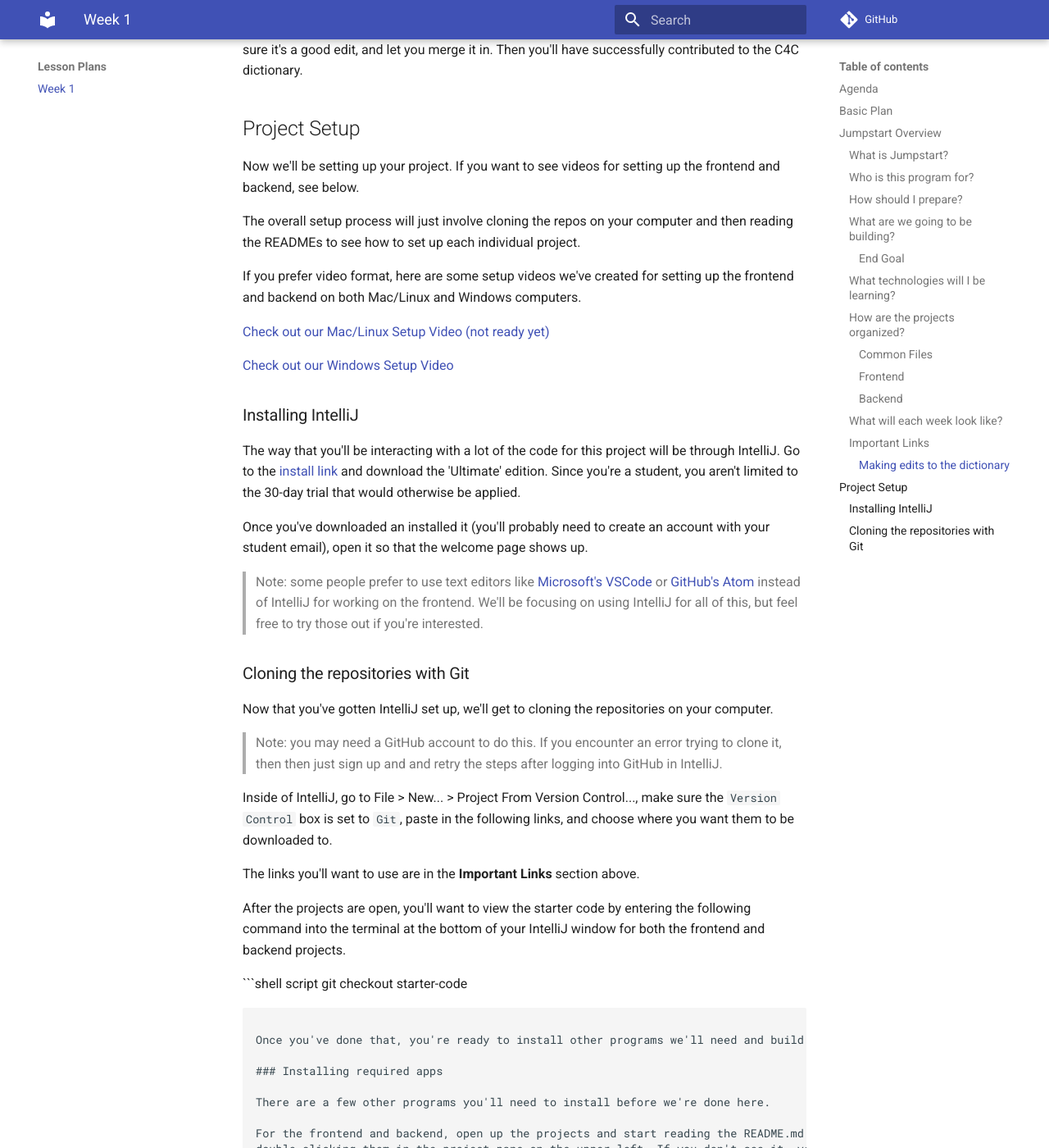
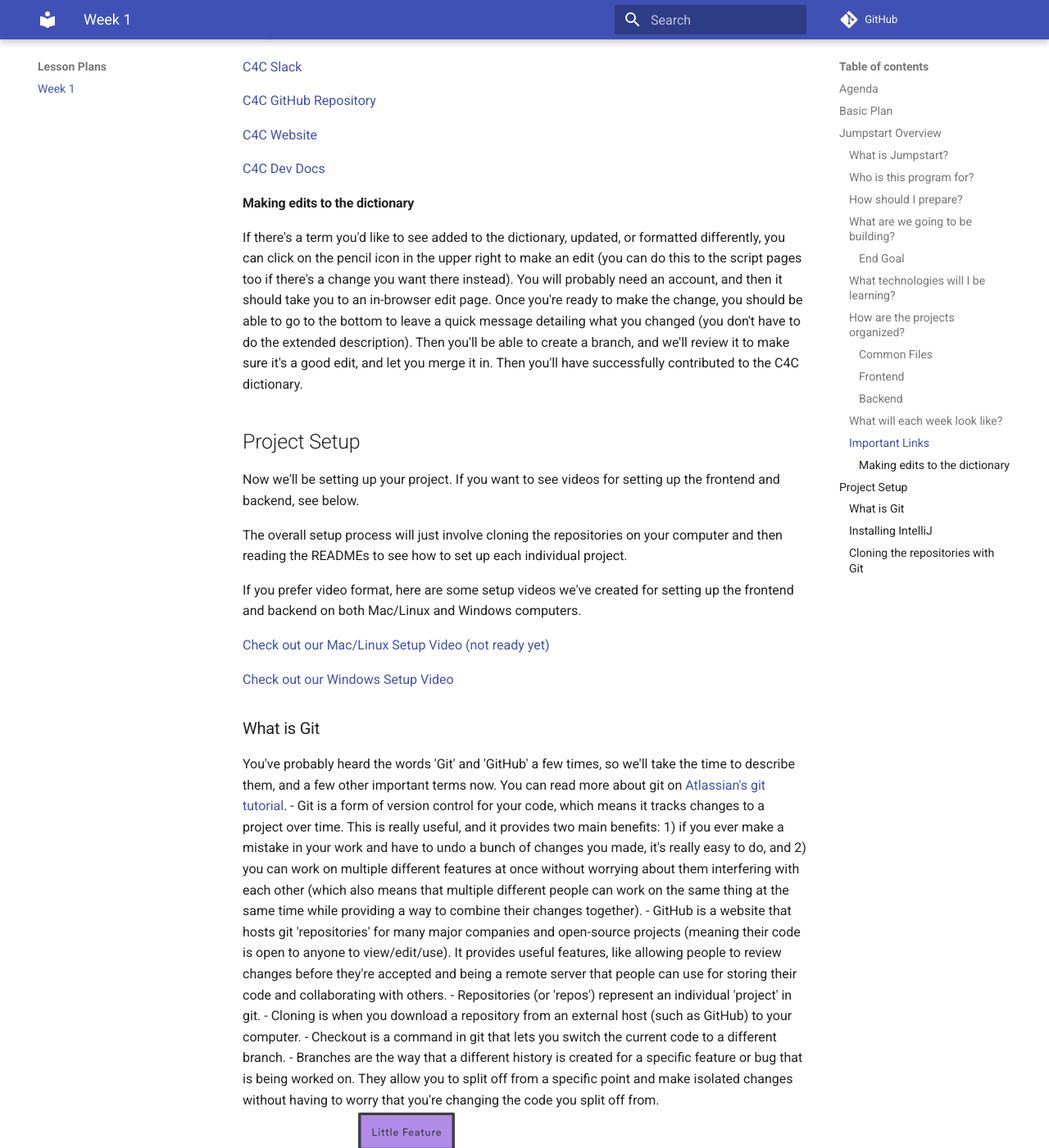
Before and after one commit to Code-4-Community/learning-resources, an MkDocs documentation site: the page built from docs/lesson-plans/week-1.md, in a window 1280 px wide and 1400 px high, scrolled down 5855 px. Shown: the whole window at 82% size. Built offline with MkDocs 1.6.1 and Material for MkDocs 9.7.7, drawn with Linux system fonts in a browser that asks for light colours; comment, search, counter and statistics services are not loaded; some of the changed text lies outside the part shown.

Commit message:
Halfway through comments right now

````diff
--- a/docs/lesson-plans/week-1.md
+++ b/docs/lesson-plans/week-1.md
@@ -27,6 +27,7 @@
     - Important Links
         - Making edits to the dictionary
 - Project Setup
+    - What is Git
     - Installing IntelliJ
     - Cloning the repositories with Git
     - Installing required apps
@@ -101,6 +102,18 @@
 
 ### What technologies will I be learning?
 
+Really quickly, let's start off by getting some terminology out of the way. You'll be seeing
+these terms really often over the rest of the course, and they're really important in
+distinguishing the two main sides of the application. The frontend is the part that a user
+will see and interact with; it's the code that runs in a web browser in this case (like the Gmail
+webpage), and it will usually be provided to every user. The backend is the part of the application that isn't often
+accessed by users, and the frontend will connect with the backend for performing calculations,
+storing data, and providing interactions between multiple frontend applications; the backend code
+is rarely provided to users, and is often held on a small set of servers. In the Gmail example, the
+backend would be the part of the application that deals with storing the actual email data, returning
+it to the frontend when requested, sending emails, and actually moving your email from inbox to
+trash, spam, archive, or wherever else.
+
 During this time, we'll be teaching and providing demonstrations for a Java backend
 using a Vert.x framework and Typescript frontend using a React framework with a PostgreSQL
 database.
@@ -110,7 +123,8 @@
 [Axios](https://github.com/axios/axios) as an HTTP client, and [React](https://reactjs.org/).
 
 The backend will use libraries such as [Vert.x and Vert.x-Web](https://vertx.io/),
-a PostgreSQL database driver, [Jackson](https://github.com/FasterXML/jackson)
+[PostgreSQL's](https://jdbc.postgresql.org/) database driver,
+[Jackson](https://github.com/FasterXML/jackson)
 JSON utilities, [JUnit 5](https://junit.org/junit5/) for a testing framework, and
 [Mockito](https://site.mockito.org/) for a mocking framework.
 
@@ -152,7 +166,9 @@
 
 node_modules/ is a directory which houses all of the JavaScript packages you'll need. You should
 never have do anything with that directory (other than deleting it if you're getting weird issues,
-but that should be __*RARE*__). This will appear after you've run `npm install` later on. This
+but that should be __*RARE*__), since everything having to do with this directory will be handled
+for you. This will appear after you've run `npm install` later on, which is a program to download and
+handle external dependencies and packages to be used in your code. This
 directory is also usually not included in a Git repository.
 
 public/ is a directory to store unique files and images like manifest files, HTML files, or
@@ -234,7 +250,7 @@
 Now we'll be setting up your project. If you want to see videos for setting up the
 frontend and backend, see below.
 
-The overall setup process will just involve cloning the repos on your computer and
+The overall setup process will just involve cloning the repositories on your computer and
 then reading the READMEs to see how to set up each individual project.
 
 If you prefer video format, here are some setup videos we've created for setting up the frontend and backend on both
@@ -244,6 +260,29 @@
 
 [Check out our Windows Setup
 Video](https://drive.google.com/file/d/1S7MC9T52kpLTLFJfahayczOvMtDNI6gg/view?usp=sharing)
+
+### What is Git
+
+You've probably heard the words 'Git' and 'GitHub' a few times, so we'll take the time to describe them, and a few
+other important terms now. You can read more about git on [Atlassian's git
+tutorial](https://www.atlassian.com/git/tutorials/what-is-version-control).
+- Git is a form of version control for your code, which means it tracks changes to a project over time.
+This is really useful, and it provides two main benefits: 1) if you ever make a mistake in your work and have
+to undo a bunch of changes you made, it's really easy to do, and 2) you can work on multiple different features
+at once without worrying about them interfering with each other (which also means that multiple different
+people can work on the same thing at the same time while providing a way to combine their changes together).
+- GitHub is a website that hosts git 'repositories' for many major companies and open-source projects (meaning their
+code is open to anyone to view/edit/use). It provides useful features, like allowing people to review changes before
+they're accepted and being a remote server that people can use for storing their code and collaborating with
+others.
+- Repositories (or 'repos') represent an individual 'project' in git.
+- Cloning is when you download a repository from an external host (such as GitHub) to your computer.
+- Checkout is a command in git that lets you switch the current code to a different branch.
+- Branches are the way that a different history is created for a specific feature or bug that is being worked on.
+They allow you to split off from a specific point and make isolated changes without having to worry that you're
+changing the code you split off from.
+![git-branches](./img/git-branch.svg)
+*Git Branches/Atlassian*
 
 ### Installing IntelliJ
 
@@ -279,7 +318,9 @@
 git checkout starter-code
 ```
 
-Once you've done that, you're ready to install other programs we'll need and build the projects.
+Once you've done that, you're ready to install other programs we'll need and build the projects. If you've encountered
+any issues, please don't hesitate to reach out to us so we can help. It's really common to run into errors
+when setting up a new environment.
 
 ### Installing required apps
 
@@ -319,6 +360,12 @@
 >IntelliJ projects.
 
 ### Common Commands
+
+The terminal is a tool which uses specific commands to perform system-level actions. The way that it works
+is each terminal instance (tab/window) works in a specific directory, and a lot of the commands utilize the
+files in the given directory or a subdirectory. The actual terminal syntax depends on which 'shell', or
+command language/interface, is being used. The Windows operating system uses the Command Prompt as a shell,
+while Mac and Linux often use BASH (Bourne Again SHell) as a shell.
 
 #### cd
 
@@ -497,7 +544,7 @@
 It's also faster sometimes for quick edits to a file.
 
 Before you even try to open it, though, you need to know how to exit it. The easiest way to
-do that is to type <esc>, then ":q!".
+do that is to type `<esc>`, then `:q!`.
 
 Format:
 ```shell script
@@ -615,7 +662,7 @@
 
 Maven is very similar to npm in a lot of ways. It is one of the popular project build
 and dependency managers for Java. Similarly to npm, it allows you to import plugins
-(lets you run programs outside of your own program) to format code and adjust how
+(lets you use outside code to setup and run your own program) to format code and adjust how
 your project is built. It also allows you to create these sort-of sub-projects, which
 provide modularity and flexibility within your code.
 
````
Also changed, not shown: other parts of docs/lesson-plans/week-1.md (+3 -3 lines), docs/lesson-plans/img/git-branch.svg (added).
